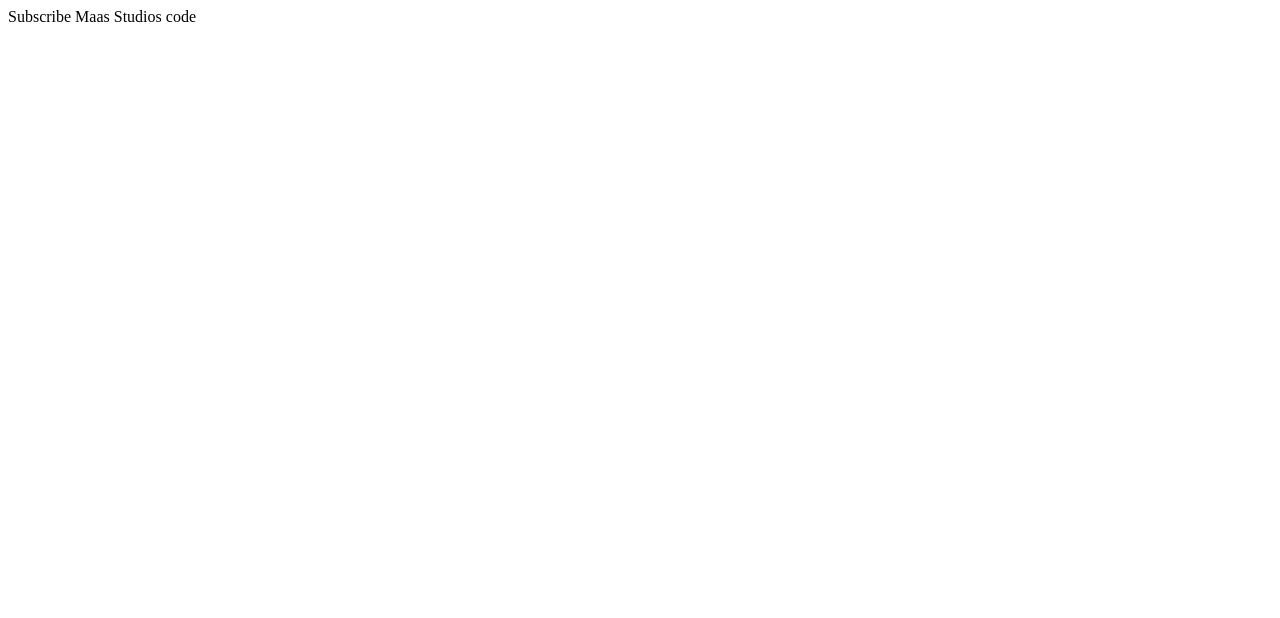
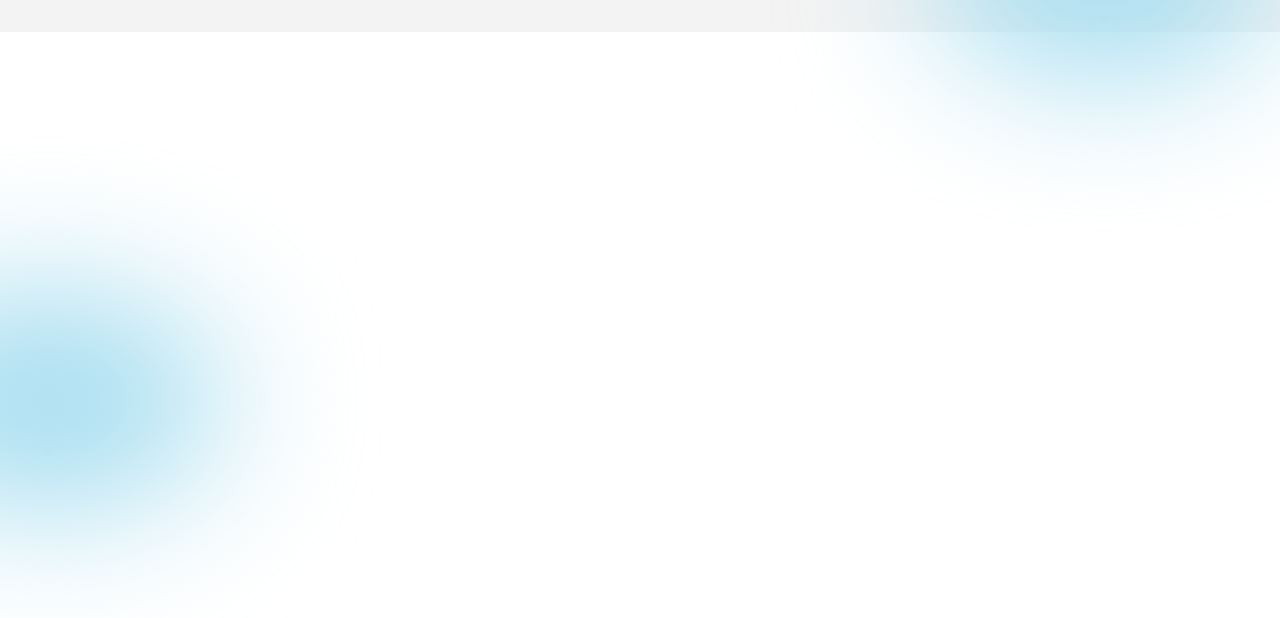
Before and after one commit to asiflhr/MERN-Social-Media-App, a React (Create React App) app: page / in a window 1280 px wide. Shown: the top 618 px of the page. Built offline with nearby package versions, Linux system fonts and the light colour scheme.

Commit message:
first commit

```diff
--- a/public/index.html
+++ b/public/index.html
@@ -11,7 +11,12 @@
   <link rel="preconnect" href="https://fonts.gstatic.com" crossorigin />
   <link href="https://fonts.googleapis.com/css2?family=Inter:wght@400;600;700&display=swap" rel="stylesheet" />
   <link rel="apple-touch-icon" href="%PUBLIC_URL%/logo192.png" />
-
+  <style>
+    body {
+      font-family: 'Inter', sans-serif;
+      margin: 0;
+    }
+  </style>
   <title>Mern Social</title>
 </head>
 
--- a/src/App.css
+++ b/src/App.css
@@ -13,3 +13,19 @@
   --location: #EF5757;
   --shedule: #E1AE4A;
 }
+
+.App{
+  overflow: hidden;
+  color: var(--black);
+  background: #f3f3f3;
+  padding: 1rem 1rem;
+}
+
+.blur{
+  position: absolute;
+  width: 22rem;
+  height: 14rem;
+  border-radius: 50%;
+  background: #a6ddf0;
+  filter: blur(72px);
+}
--- a/src/App.js
+++ b/src/App.js
@@ -1,6 +1,11 @@
 import "./App.css";
 function App() {
-  return <div className="App">Subscribe Maas Studios code</div>;
+  return (
+    <div className="App">
+      <div className="blur" style={{top: '-18%', right: '0'}}></div>
+        <div className="blur" style={{top: "36%", left: '-8rem'}}></div>
+    </div>
+  );
 }
 
 export default App;
```
